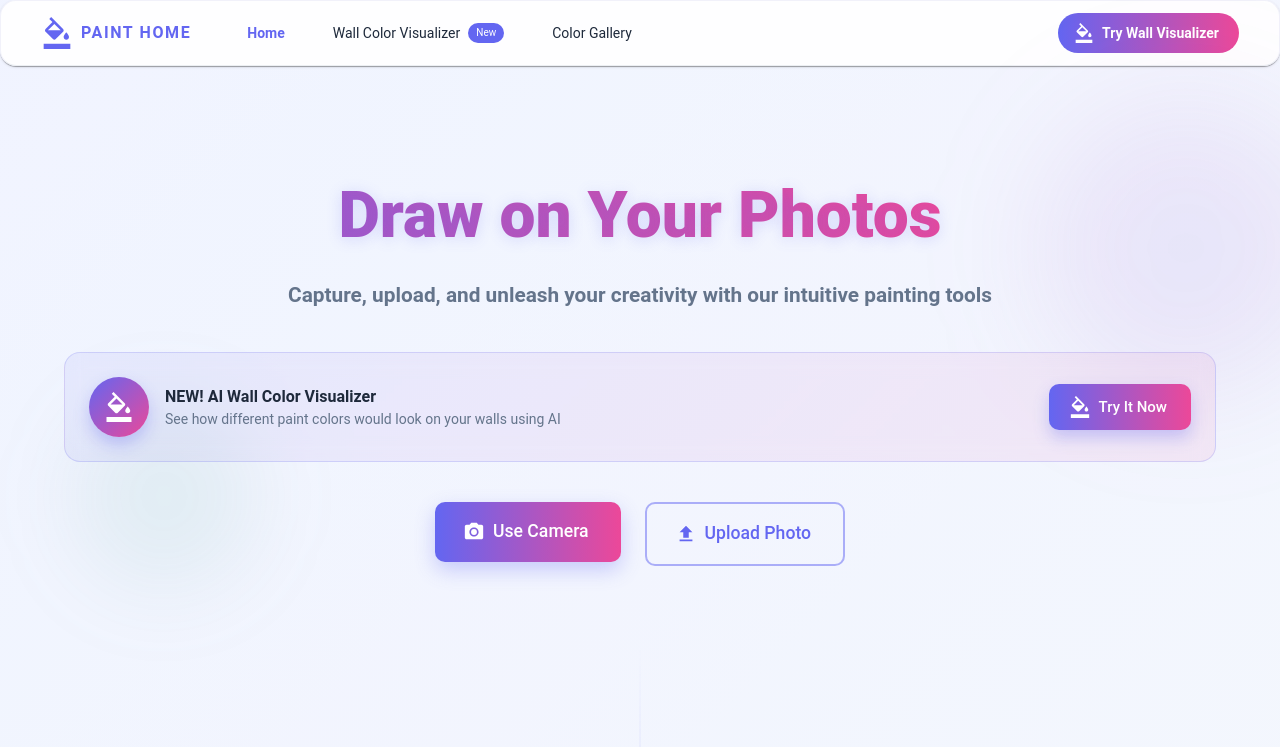
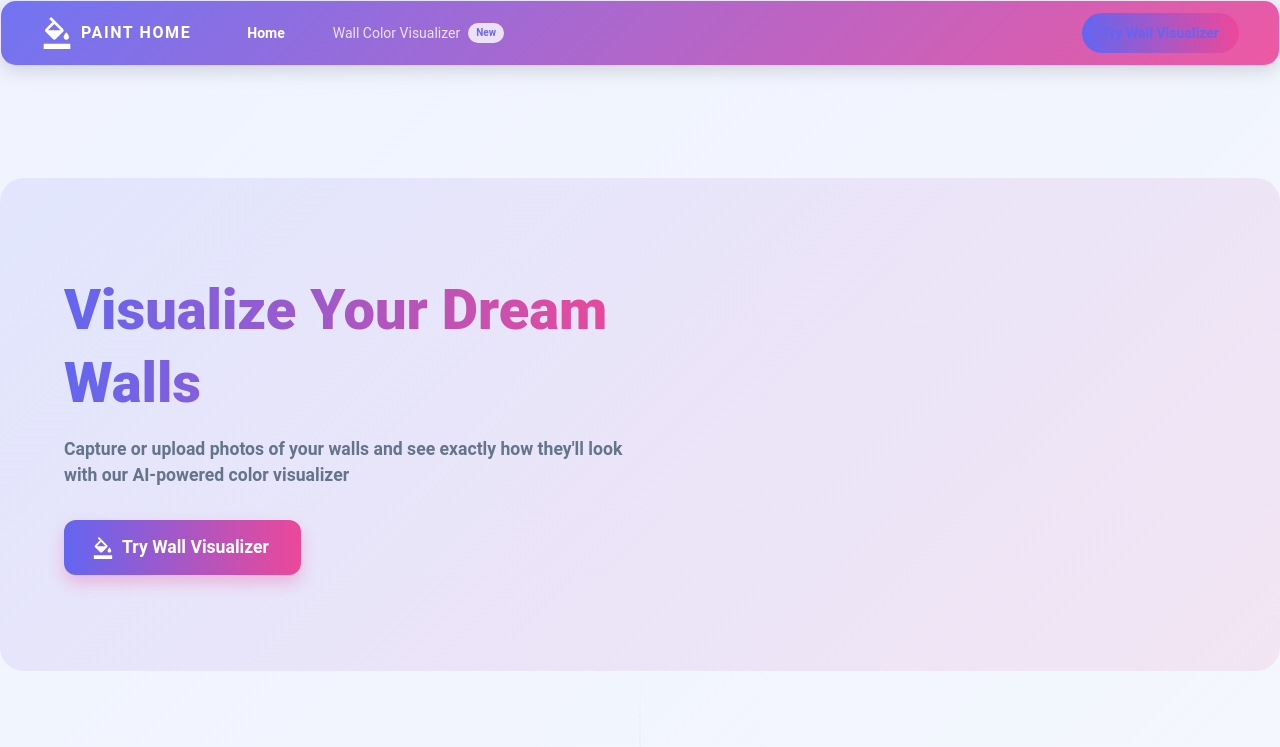
Before and after one commit to notbittu/painter, a React (Create React App) app in the folder client/: page / in a window 1280 px wide. Shown: the top 747 px of the page. Built offline with nearby package versions, Linux system fonts and the light colour scheme.

Commit message:
Update: Remove Gallery section, add colorful UI, update headlines to focus on wall visualization

```diff
--- a/client/src/components/Header.tsx
+++ b/client/src/components/Header.tsx
@@ -38,16 +38,15 @@ const Header: React.FC = () => {
     setAnchorEl(null);
   };
 
-  const isEditor = location.pathname.includes('/editor');
   const isWallPainter = location.pathname.includes('/wall-painter');
 
   return (
     <AppBar
       position="static"
       sx={{
-        backgroundColor: 'background.paper',
-        color: 'text.primary',
-        boxShadow: 1,
+        background: 'linear-gradient(135deg, rgba(99,102,241,0.9) 0%, rgba(236,72,153,0.9) 100%)',
+        color: 'white',
+        boxShadow: '0 4px 20px rgba(0,0,0,0.15)',
       }}
     >
       <Container maxWidth="xl">
@@ -55,7 +54,7 @@ const Header: React.FC = () => {
           <Box sx={{ display: 'flex', alignItems: 'center' }}>
             <FormatColorFillIcon
               sx={{
-                color: 'primary.main',
+                color: 'white',
                 mr: 1,
                 fontSize: '2rem'
               }}
@@ -67,7 +66,7 @@ const Header: React.FC = () => {
               sx={{
                 fontWeight: 700,
                 letterSpacing: '.1rem',
-                color: 'primary.main',
+                color: 'white',
                 textDecoration: 'none',
                 cursor: 'pointer'
               }}
@@ -81,9 +80,11 @@ const Header: React.FC = () => {
             <Button
               onClick={() => navigate('/')}
               sx={{
-                color: location.pathname === '/' ? 'primary.main' : 'text.primary',
+                color: 'white',
                 fontWeight: location.pathname === '/' ? 'bold' : 'normal',
-                mx: 1
+                mx: 1,
+                opacity: location.pathname === '/' ? 1 : 0.8,
+                '&:hover': { opacity: 1 }
               }}
             >
               Home
@@ -92,31 +93,28 @@ const Header: React.FC = () => {
             <Button
               onClick={() => navigate('/wall-painter')}
               sx={{
-                color: location.pathname === '/wall-painter' ? 'primary.main' : 'text.primary',
+                color: 'white',
                 fontWeight: location.pathname === '/wall-painter' ? 'bold' : 'normal',
                 mx: 1,
                 display: 'flex',
-                alignItems: 'center'
+                alignItems: 'center',
+                opacity: location.pathname === '/wall-painter' ? 1 : 0.8,
+                '&:hover': { opacity: 1 }
               }}
             >
               Wall Color Visualizer
               <Chip
                 label="New"
                 size="small"
-                color="primary"
-                sx={{ ml: 1, height: 20, fontSize: '0.625rem' }}
+                sx={{
+                  ml: 1,
+                  height: 20,
+                  fontSize: '0.625rem',
+                  bgcolor: 'white',
+                  color: 'primary.main',
+                  fontWeight: 'bold'
+                }}
               />
-            </Button>
-
-            <Button
-              onClick={() => navigate('/color-gallery')}
-              sx={{
-                color: location.pathname === '/color-gallery' ? 'primary.main' : 'text.primary',
-                fontWeight: location.pathname === '/color-gallery' ? 'bold' : 'normal',
-                mx: 1
-              }}
-            >
-              Color Gallery
             </Button>
           </Box>
 
@@ -133,15 +131,18 @@ const Header: React.FC = () => {
             <Box sx={{ display: 'flex', alignItems: 'center' }}>
               <Button
                 variant="contained"
-                color="primary"
-                startIcon={<FormatColorFillIcon />}
                 onClick={() => navigate('/wall-painter')}
                 sx={{
                   borderRadius: '20px',
                   px: 2.5,
                   py: 1,
                   textTransform: 'none',
-                  fontWeight: 'bold'
+                  fontWeight: 'bold',
+                  bgcolor: 'white',
+                  color: 'primary.main',
+                  '&:hover': {
+                    bgcolor: 'rgba(255,255,255,0.9)',
+                  }
                 }}
               >
                 Try Wall Visualizer
--- a/client/src/pages/HomePage.tsx
+++ b/client/src/pages/HomePage.tsx
@@ -1,4 +1,5 @@
 import React, { useEffect, useRef } from 'react';
+import { Link as RouterLink } from 'react-router-dom';
 import {
   Box,
   Container,
@@ -16,9 +17,8 @@ import {
   Palette as PaletteIcon,
   SaveAlt as SaveAltIcon,
   TouchApp as TouchAppIcon,
-  FormatColorFill as WallPainterIcon
+  FormatColorFill as FormatColorFillIcon
 } from '@mui/icons-material';
-import { Link as RouterLink } from 'react-router-dom';
 import Header from '../components/Header';
 import Footer from '../components/Footer';
 
@@ -129,217 +129,64 @@ const HomePage: React.FC = () => {
         }}
       >
         {/* Hero Section */}
+        <Box sx={{
+          py: { xs: 8, md: 12 },
+          position: 'relative',
+          backgroundImage: 'linear-gradient(135deg, rgba(99,102,241,0.1) 0%, rgba(236,72,153,0.1) 100%)',
+          borderRadius: '24px',
+          overflow: 'hidden',
+        }}>
           <Container maxWidth="lg">
-          <Box
+            <Grid container spacing={4} alignItems="center">
+              <Grid item xs={12} md={6}>
+                <Typography
+                  variant="h2"
+                  component="h1"
                   sx={{
-              textAlign: 'center',
-              mb: 10,
+                    fontWeight: 800,
+                    fontSize: { xs: '2.5rem', md: '3.5rem' },
+                    background: 'linear-gradient(90deg, #6366f1, #ec4899)',
+                    WebkitBackgroundClip: 'text',
+                    WebkitTextFillColor: 'transparent',
+                    mb: 2,
                     position: 'relative',
                   }}
                 >
-            {/* Decorative element */}
-            <Box
+                  Visualize Your Dream Walls
+                </Typography>
+                <Typography
+                  variant="h5"
+                  color="text.secondary"
+                  sx={{ mb: 4, maxWidth: '600px', lineHeight: 1.5 }}
+                >
+                  Capture or upload photos of your walls and see exactly how they'll look with our AI-powered color visualizer
+                </Typography>
+                <Button
+                  variant="contained"
+                  size="large"
+                  component={RouterLink}
+                  to="/wall-painter"
+                  startIcon={<FormatColorFillIcon />}
                   sx={{
-                position: 'absolute',
-                top: '-80px',
-                right: { xs: '-180px', md: '-120px' },
-                width: '300px',
-                height: '300px',
-                background: 'radial-gradient(circle, rgba(99, 102, 241, 0.1) 0%, rgba(236, 72, 153, 0.1) 100%)',
-                borderRadius: '50%',
-                filter: 'blur(60px)',
-                zIndex: -1,
-              }}
-            />
-
-            <Typography
-              variant="h1"
-              component="h1"
-              sx={{
-                  fontSize: { xs: '2.5rem', sm: '3.5rem', md: '4rem' },
-                  fontWeight: 800,
-                  mb: 3,
-                  background: 'linear-gradient(90deg, #6366f1, #ec4899, #10b981)',
-                  WebkitBackgroundClip: 'text',
-                  WebkitTextFillColor: 'transparent',
-                  animation: 'gradient 8s ease infinite',
-                  '@keyframes gradient': {
-                    '0%': { backgroundPosition: '0% 50%' },
-                    '50%': { backgroundPosition: '100% 50%' },
-                    '100%': { backgroundPosition: '0% 50%' },
+                    py: 1.5,
+                    px: 4,
+                    borderRadius: '12px',
+                    fontWeight: 'bold',
+                    fontSize: '1.1rem',
+                    backgroundImage: 'linear-gradient(90deg, #6366f1, #ec4899)',
+                    boxShadow: '0 8px 16px rgba(236,72,153,0.3)',
+                    '&:hover': {
+                      boxShadow: '0 12px 20px rgba(236,72,153,0.4)',
+                      transform: 'translateY(-2px)',
                     },
-                  backgroundSize: '200% 200%',
-                  textShadow: '0 2px 15px rgba(99, 102, 241, 0.2)',
+                    transition: 'all 0.3s ease',
                   }}
                 >
-                Draw on Your Photos
-              </Typography>
-
-            <Typography
-              variant="h5"
-                component="h2"
-                color="textSecondary"
-              sx={{
-                  mb: 5,
-                  maxWidth: '800px',
-                  mx: 'auto',
-                  px: 2,
-                  fontSize: { xs: '1.1rem', sm: '1.3rem' },
-                  lineHeight: 1.6,
-                  opacity: 0,
-                  animation: 'fadeInUp 1s ease forwards 0.5s',
-                  '@keyframes fadeInUp': {
-                    '0%': { opacity: 0, transform: 'translateY(20px)' },
-                    '100%': { opacity: 1, transform: 'translateY(0)' },
-                  },
-                }}
-              >
-                Capture, upload, and unleash your creativity with our intuitive painting tools
-              </Typography>
-
-            {/* New Feature Banner */}
-            <Paper
-              elevation={0}
-              sx={{
-                p: 3,
-                mb: 5,
-                borderRadius: '16px',
-                background: 'linear-gradient(135deg, rgba(99, 102, 241, 0.08), rgba(236, 72, 153, 0.08))',
-                border: '1px solid rgba(99, 102, 241, 0.2)',
-                backdropFilter: 'blur(10px)',
-                animation: 'pulse 2s infinite',
-                '@keyframes pulse': {
-                  '0%': { boxShadow: '0 0 0 0 rgba(99, 102, 241, 0.4)' },
-                  '70%': { boxShadow: '0 0 0 15px rgba(99, 102, 241, 0)' },
-                  '100%': { boxShadow: '0 0 0 0 rgba(99, 102, 241, 0)' },
-                },
-                display: 'flex',
-                flexDirection: { xs: 'column', sm: 'row' },
-                alignItems: 'center',
-                justifyContent: 'space-between',
-                gap: 2,
-              }}
-            >
-              <Box sx={{ display: 'flex', alignItems: 'center', gap: 2 }}>
-                <Box
-                  sx={{
-                    width: 60,
-                    height: 60,
-                    borderRadius: '50%',
-                    display: 'flex',
-                    alignItems: 'center',
-                    justifyContent: 'center',
-                    background: 'linear-gradient(135deg, #6366f1, #ec4899)',
-                    boxShadow: '0 8px 16px rgba(99, 102, 241, 0.3)',
-                  }}
-                >
-                  <WallPainterIcon sx={{ color: 'white', fontSize: 30 }} />
-                </Box>
-                <Box sx={{ textAlign: { xs: 'center', sm: 'left' } }}>
-                  <Typography variant="h6" component="h3" fontWeight="bold">
-                    NEW! AI Wall Color Visualizer
-                  </Typography>
-                  <Typography variant="body2" color="textSecondary">
-                    See how different paint colors would look on your walls using AI
-                  </Typography>
-                </Box>
-              </Box>
-              <Button
-                component={RouterLink}
-                to="/wall-painter"
-                variant="contained"
-                color="primary"
-                size="large"
-                startIcon={<WallPainterIcon />}
-                sx={{
-                  px: 3,
-                  py: 1.2,
-                  borderRadius: '10px',
-                  backgroundImage: 'linear-gradient(to right, #6366f1, #ec4899)',
-                  boxShadow: '0 8px 16px rgba(99, 102, 241, 0.3)',
-                  '&:hover': {
-                    boxShadow: '0 12px 20px rgba(99, 102, 241, 0.4)',
-                    transform: 'translateY(-3px)',
-                  },
-                  transition: 'all 0.3s ease',
-                  whiteSpace: 'nowrap',
-                }}
-              >
-                Try It Now
-              </Button>
-            </Paper>
-
-            <Grid
-              container
-              spacing={3}
-              justifyContent="center"
-              sx={{
-                opacity: 0,
-                animation: 'fadeInUp 1s ease forwards 0.8s',
-              }}
-            >
-              <Grid item>
-                <Button
-                  component={RouterLink}
-                  to="/editor/camera"
-                  variant="contained"
-                  color="primary"
-                  size="large"
-                  startIcon={<CameraIcon />}
-                  sx={{
-                    px: 4,
-                    py: 1.8,
-                    fontSize: '1.1rem',
-                    boxShadow: '0 8px 20px rgba(99, 102, 241, 0.3)',
-                    transition: 'all 0.3s ease',
-                    '&:hover': {
-                      boxShadow: '0 12px 25px rgba(99, 102, 241, 0.4)',
-                      transform: 'translateY(-5px)',
-                    },
-                  }}
-                >
-                  Use Camera
-                </Button>
-              </Grid>
-              <Grid item>
-                <Button
-                  component={RouterLink}
-                  to="/editor/upload"
-                  variant="outlined"
-                  color="primary"
-                  size="large"
-                  startIcon={<UploadIcon />}
-                  sx={{
-                    px: 4,
-                    py: 1.8,
-                    fontSize: '1.1rem',
-                    borderWidth: '2px',
-                    transition: 'all 0.3s ease',
-                    '&:hover': {
-                      borderWidth: '2px',
-                      transform: 'translateY(-5px)',
-                    },
-                  }}
-                >
-                  Upload Photo
+                  Try Wall Visualizer
                 </Button>
               </Grid>
             </Grid>
-
-            {/* Decorative circles */}
-            <Box
-              sx={{
-                position: 'absolute',
-                bottom: '-30px',
-                left: { xs: '-100px', md: '0' },
-                width: '200px',
-                height: '200px',
-                background: 'radial-gradient(circle, rgba(16, 185, 129, 0.1) 0%, rgba(236, 72, 153, 0.05) 100%)',
-                borderRadius: '50%',
-                filter: 'blur(40px)',
-                zIndex: -1,
-              }}
-            />
+          </Container>
         </Box>
 
         {/* Features Section */}
@@ -715,7 +562,6 @@ const HomePage: React.FC = () => {
             </Box>
           </Box>
         </Box>
-        </Container>
       </Box>
 
       <Footer />
```
Lines whose indentation alone changed are shown as unchanged.
